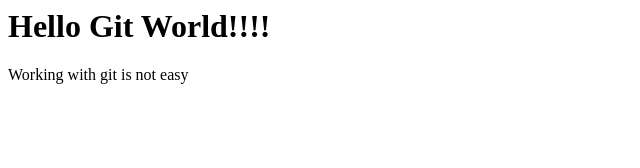
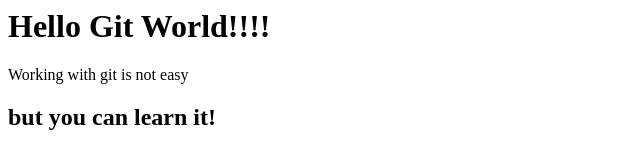
Before and after one commit to JuliaBlake1101/GitGithubMasterclass, a plain HTML site: page index.html in a window 1280 px wide. Shown: the whole page, without its empty margins (0-640 px from the left). Drawn offline with Linux system fonts and the light colour scheme.

Commit message:
added a new header

```diff
--- a/index.html
+++ b/index.html
@@ -3,3 +3,5 @@
 <div>
     <p>Working with git is not easy</p>
 </div>
+
+<h2>but you can learn it!</h2>
```
